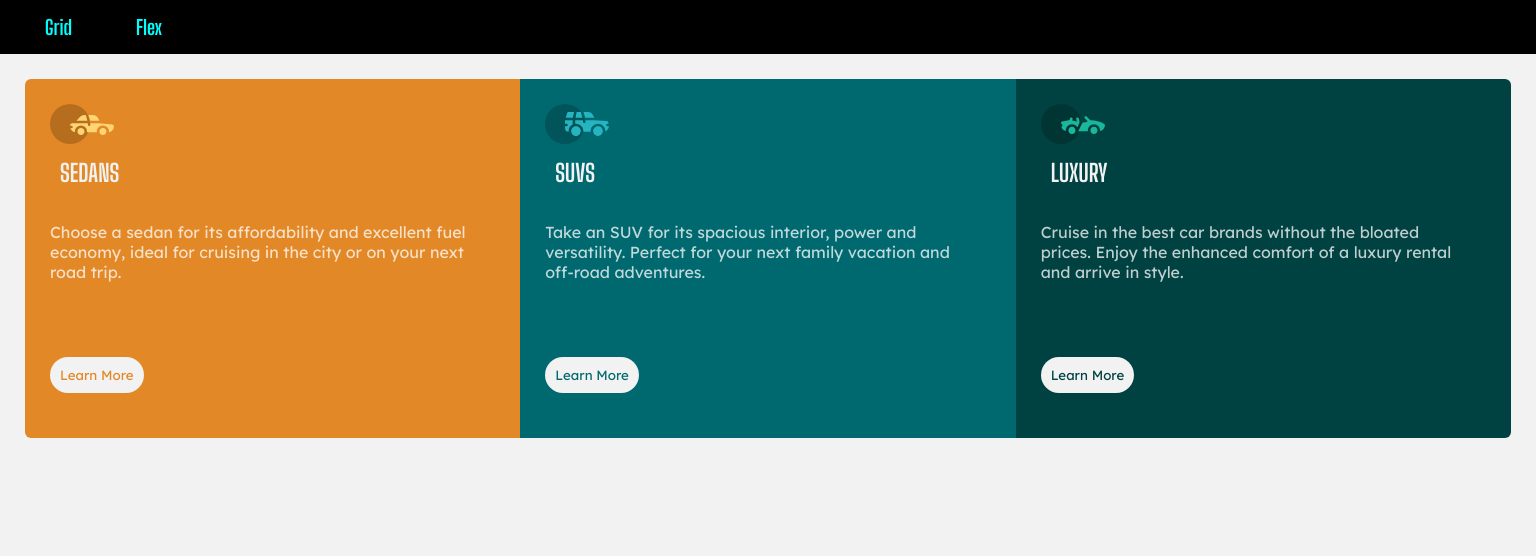
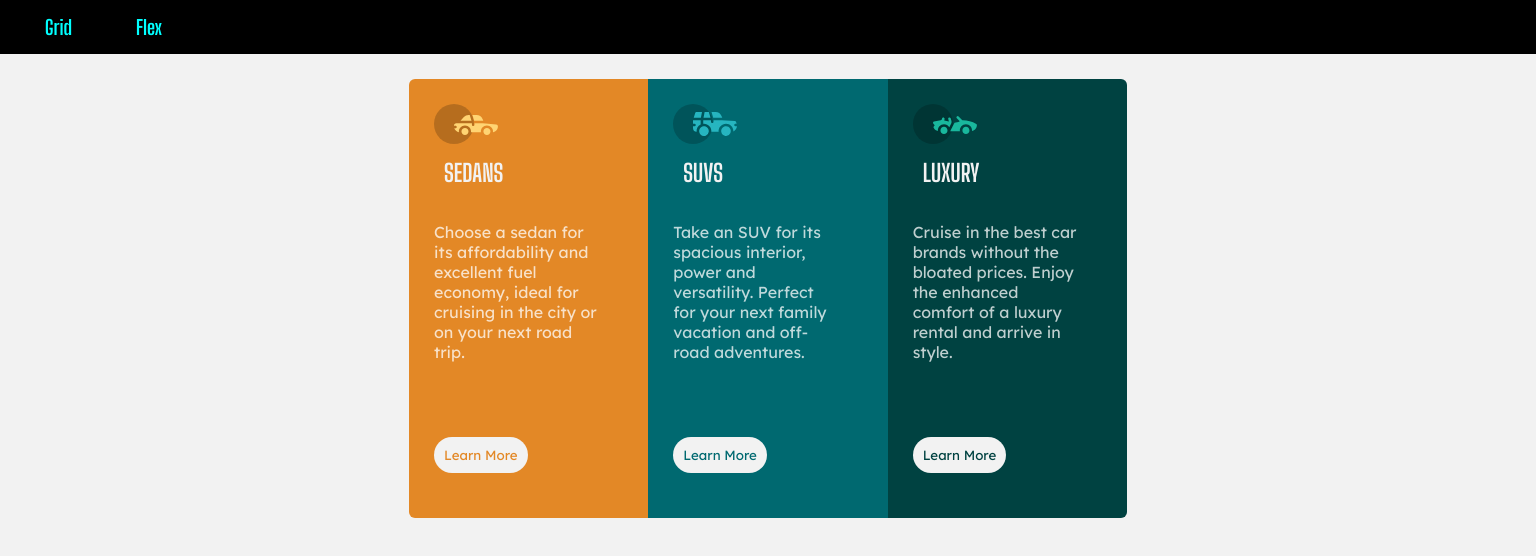
Before and after one commit to codeIsmaeel/ZURI-Flex-Grid, a plain HTML site: page index.html in a window 1536 px wide. Drawn offline with Linux system fonts and the light colour scheme.

Commit message:
media query trial

```diff
--- a/index.css
+++ b/index.css
@@ -129,8 +129,7 @@ button {
 
 @media (min-width: 1440px) {
   .content {
-    width: auto;
-    text-align: justify;
+    width: 50%;
   }
 }
 
```
